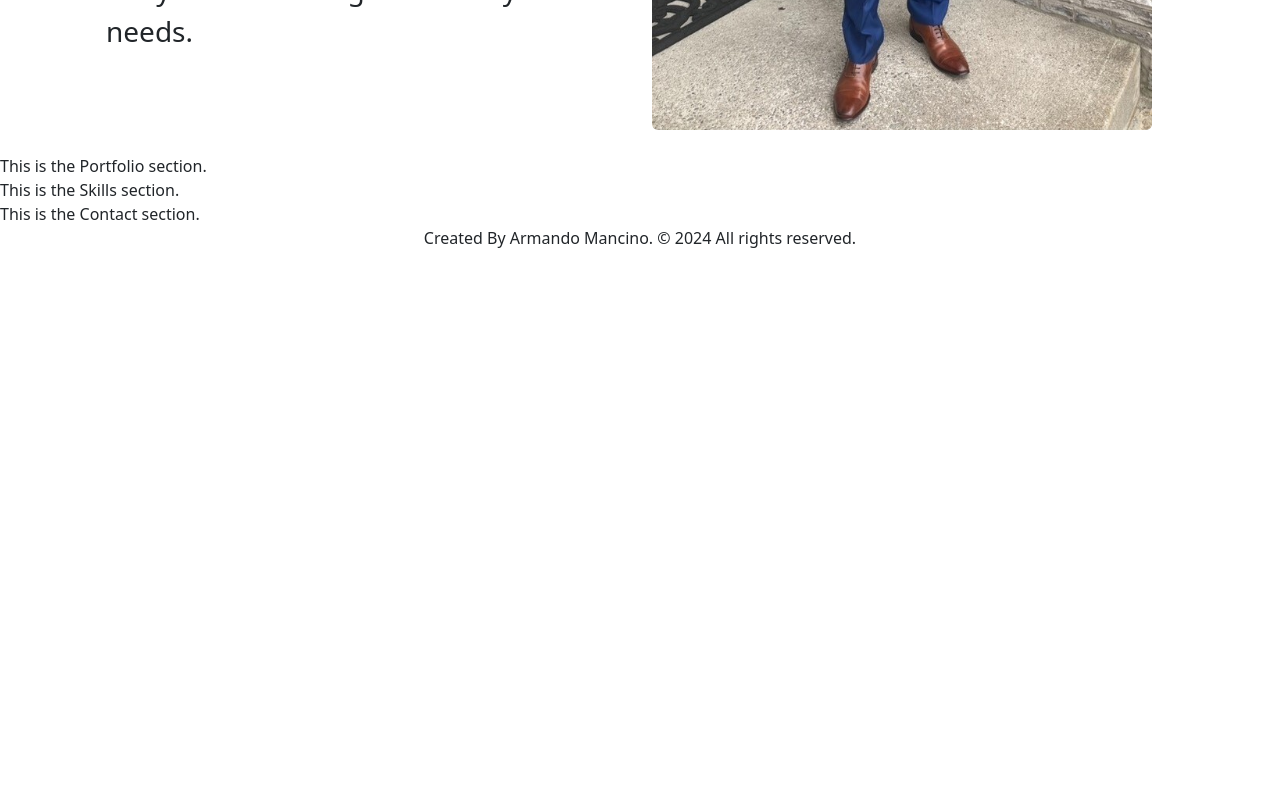
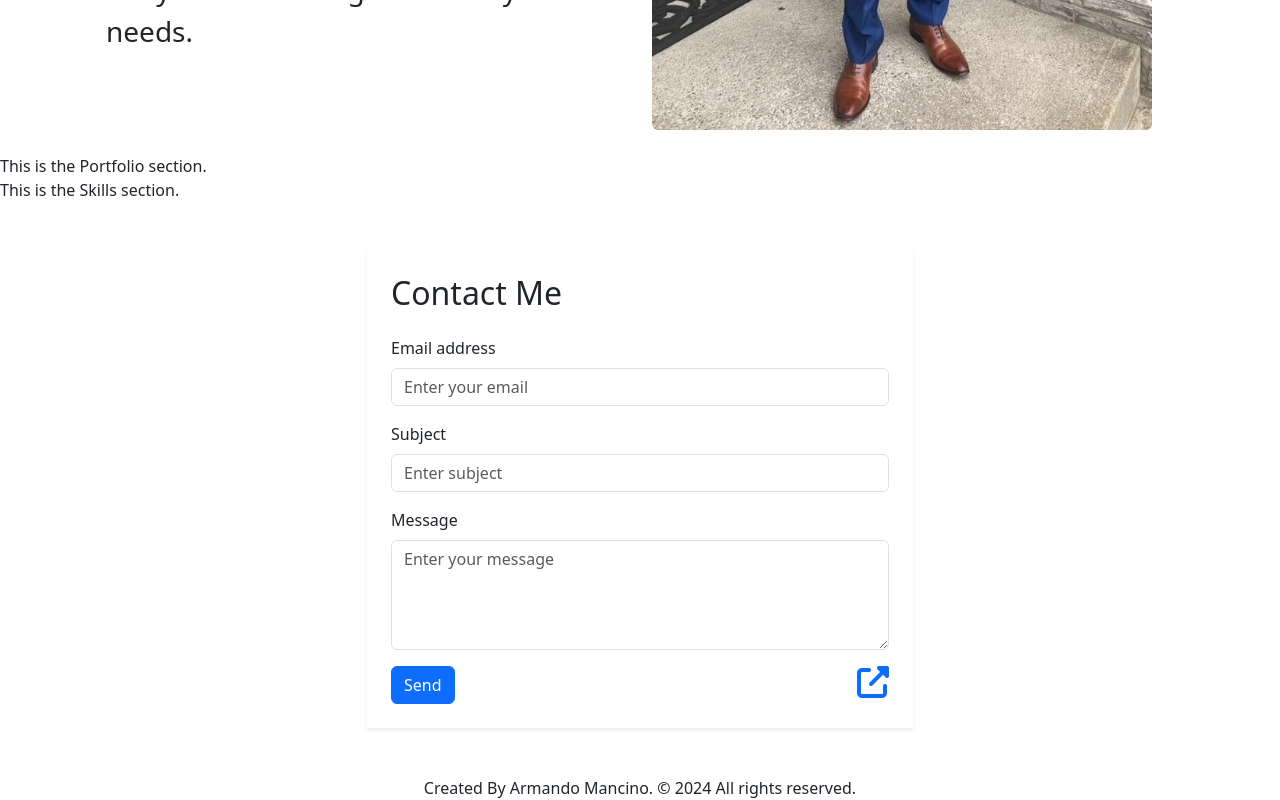
Before and after one commit to mandocino/Personal-Website, a React (Create React App) app in the folder website-portfolio/: page / in a window 1280 px wide. Shown: the part 1399-2199 px from the top of the page. Before the commit the page ends 1649 px from the top, so only its background shows below. Built offline with nearby package versions, Linux system fonts and the light colour scheme.

Commit message:
feat: create contact me component
Create the contact me component front-end but has no functionality yet.

```diff
--- a/website-portfolio/package.json
+++ b/website-portfolio/package.json
@@ -3,6 +3,7 @@
   "version": "0.1.0",
   "private": true,
   "dependencies": {
+    "@fortawesome/fontawesome-free": "^6.6.0",
     "@testing-library/jest-dom": "^5.17.0",
     "@testing-library/react": "^13.4.0",
     "@testing-library/user-event": "^13.5.0",
--- a/website-portfolio/src/App.js
+++ b/website-portfolio/src/App.js
@@ -1,5 +1,6 @@
 import React from 'react';
 import 'bootstrap/dist/css/bootstrap.min.css';
+import '@fortawesome/fontawesome-free/css/all.min.css';
 
 import Header from "./components/Header";
 import Contact from "./components/Contact";
--- a/website-portfolio/src/components/Contact.js
+++ b/website-portfolio/src/components/Contact.js
@@ -1,7 +1,80 @@
+import React, { useState } from 'react';
+
 function Contact() {
+  const [email, setEmail] = useState('');
+  const [subject, setSubject] = useState('');
+  const [message, setMessage] = useState('');
+
+  const handleSubmit = (event) => {
+    event.preventDefault();
+    // Handle form submission logic here (e.g., send data to a server)
+    alert(`Email: ${email}\nSubject: ${subject}\nMessage: ${message}`);
+  };
+
   return (
-    <div>
-      This is the Contact section.
+    <div className="container my-5">
+      <div className="row justify-content-center">
+        <div className="col-md-8 col-lg-6">
+          <div className="p-4 shadow-sm">
+            <h2 className="mb-4">Contact Me</h2>
+            <form onSubmit={handleSubmit}>
+              <div className="mb-3">
+                <label htmlFor="email" className="form-label">
+                  Email address
+                </label>
+                <input
+                  type="email"
+                  className="form-control"
+                  id="email"
+                  placeholder="Enter your email"
+                  value={email}
+                  onChange={(e) => setEmail(e.target.value)}
+                  required
+                />
+              </div>
+              <div className="mb-3">
+                <label htmlFor="subject" className="form-label">
+                  Subject
+                </label>
+                <input
+                  type="text"
+                  className="form-control"
+                  id="subject"
+                  placeholder="Enter subject"
+                  value={subject}
+                  onChange={(e) => setSubject(e.target.value)}
+                  required
+                />
+              </div>
+              <div className="mb-3">
+                <label htmlFor="message" className="form-label">
+                  Message
+                </label>
+                <textarea
+                  className="form-control"
+                  id="message"
+                  rows="4"
+                  placeholder="Enter your message"
+                  value={message}
+                  onChange={(e) => setMessage(e.target.value)}
+                  required
+                ></textarea>
+              </div>
+              <div className="d-flex justify-content-between">
+                <button type="submit" className="btn btn-primary">
+                  Send
+                </button>
+                <a
+                  href="mailto:armando.mancino@outlook.com"
+                  title="Send email externally with Outlook"
+                >
+                  <i className="fas fa-external-link-alt fa-2x"></i>
+                </a>
+              </div>
+            </form>
+          </div>
+        </div>
+      </div>
     </div>
   );
 }
```
Also changed, not shown: 1 other file (tests, documents, lock files or other folders).
